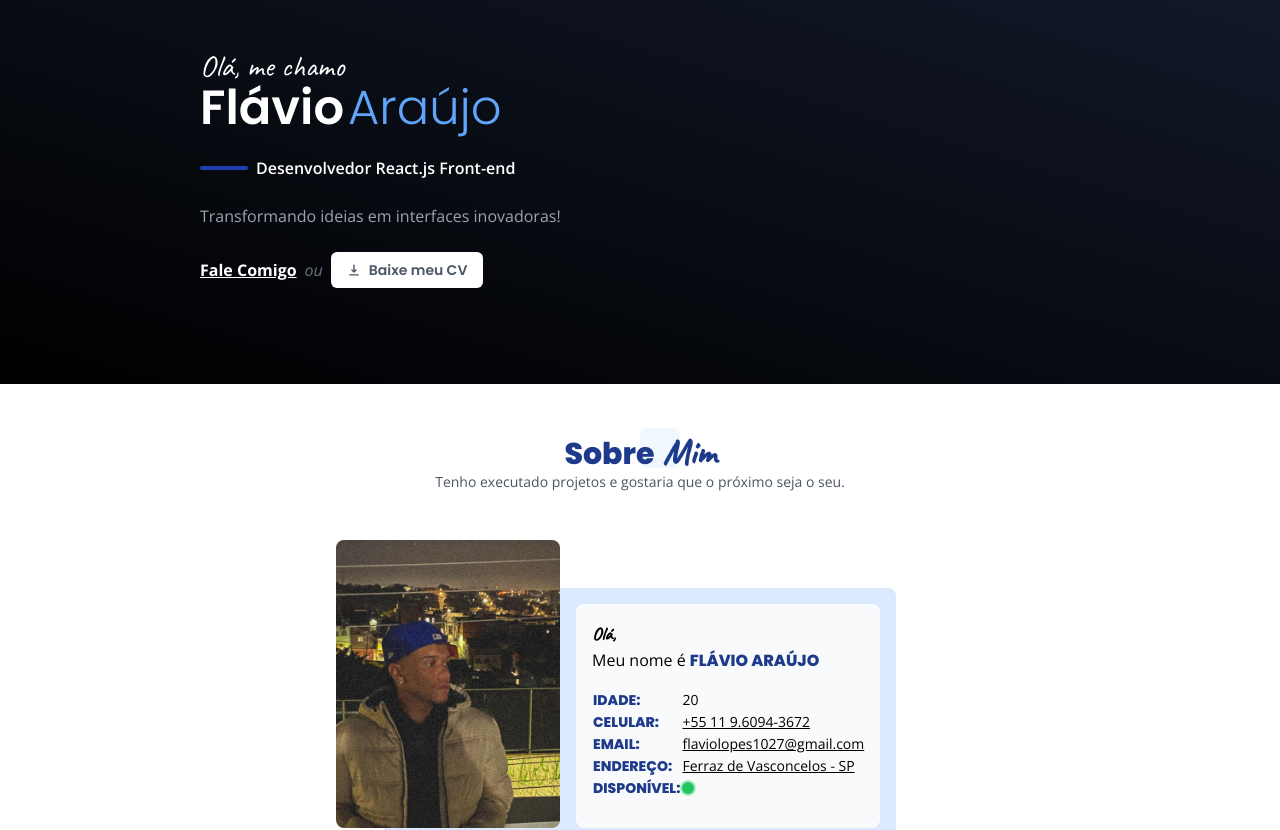
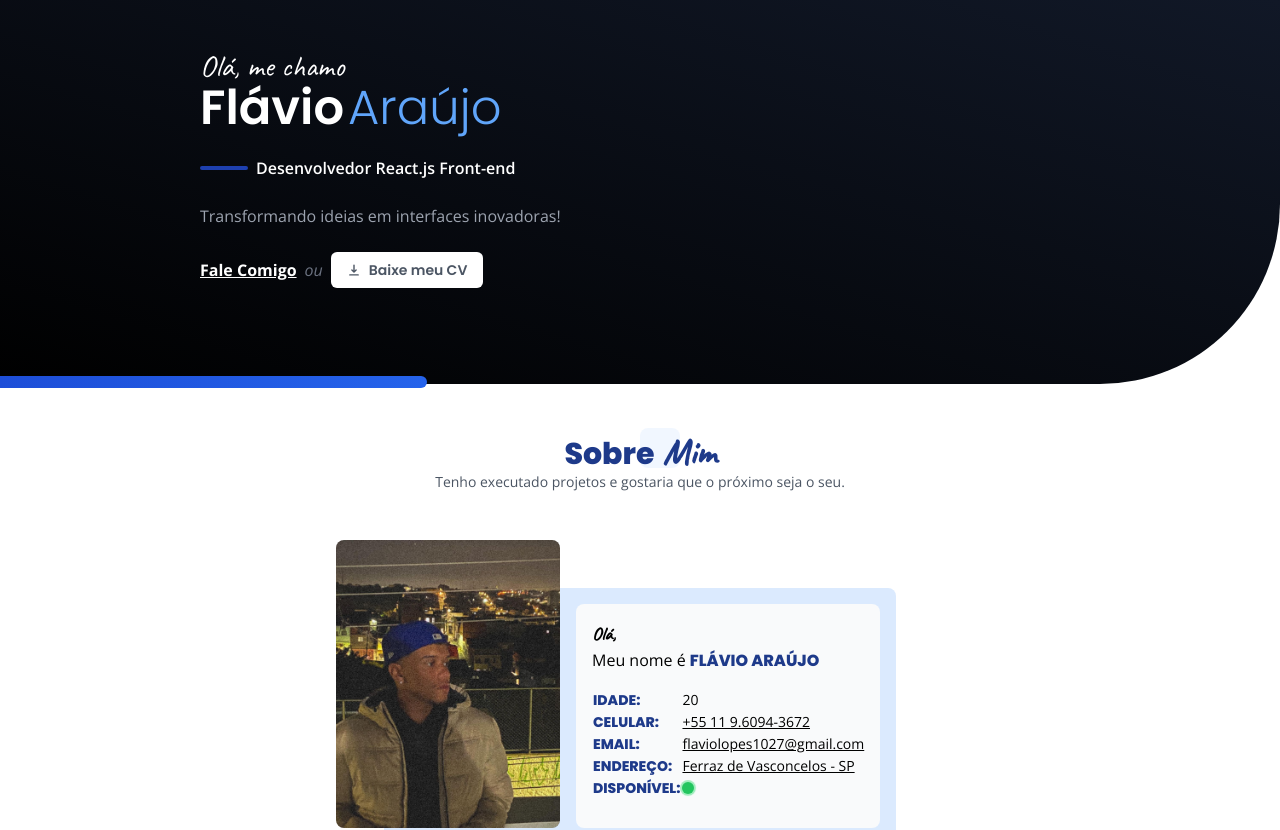
Before and after one commit to FlavioAraujo23/react-portifolio, a React (Vite) app: page / in a window 1280 px wide. Shown: the top 830 px of the page. Built offline with nearby package versions, Linux system fonts and the light colour scheme.

Commit message:
add footer

```diff
--- a/src/App.tsx
+++ b/src/App.tsx
@@ -10,6 +10,7 @@ import "./index.css"
 
 function App() {
   return (
+    <>
       <main>
         <Hero />
         <About />
@@ -17,8 +18,11 @@ function App() {
         <Projects />
         <Skills />
         <Contact />
+      </main>
+      <footer>
         <Footer />
-    </main>
+      </footer>
+    </>
   )
 }
 
--- a/src/components/Footer.tsx
+++ b/src/components/Footer.tsx
@@ -1,5 +1,9 @@
 export function Footer() {
   return (
-      <></>
+    <div className="container mx-auto flex max-w-4xl p-4 text-sm">
+      <p className="flex-grow">
+        &copy; {new Date().getFullYear()} &middot; Todos os direitos reservados.
+      </p>
+    </div>
   )
 }
--- a/src/components/Hero.tsx
+++ b/src/components/Hero.tsx
@@ -1,7 +1,8 @@
 import { HiDownload } from 'react-icons/hi'
 export function Hero() {
   return (
-  <section className="bg-gradient-to-tr from-black to-gray-900 text-white">
+    <>
+        <section className="rounded-br-[80px] bg-gradient-to-tr from-black to-gray-900 text-white md:rounded-br-[180px]">
         <div className="container mx-auto max-w-4xl p-2 py-12 flex flex-col md:flex-row">
             <div className='basis-1/2'>
             <h1 className="mb-6 text-center md:text-left">
@@ -29,5 +30,8 @@ export function Hero() {
             </div>
           </div>
       </section>
+      <div className="absolute left-0 -mt-2 h-3 w-1/4 rounded-r-full bg-gradient-to-r from-blue-700 to-blue-600 md:w-1/3"></div>
+    </>
+
   )
 }
```
Lines whose indentation alone changed are shown as unchanged.
